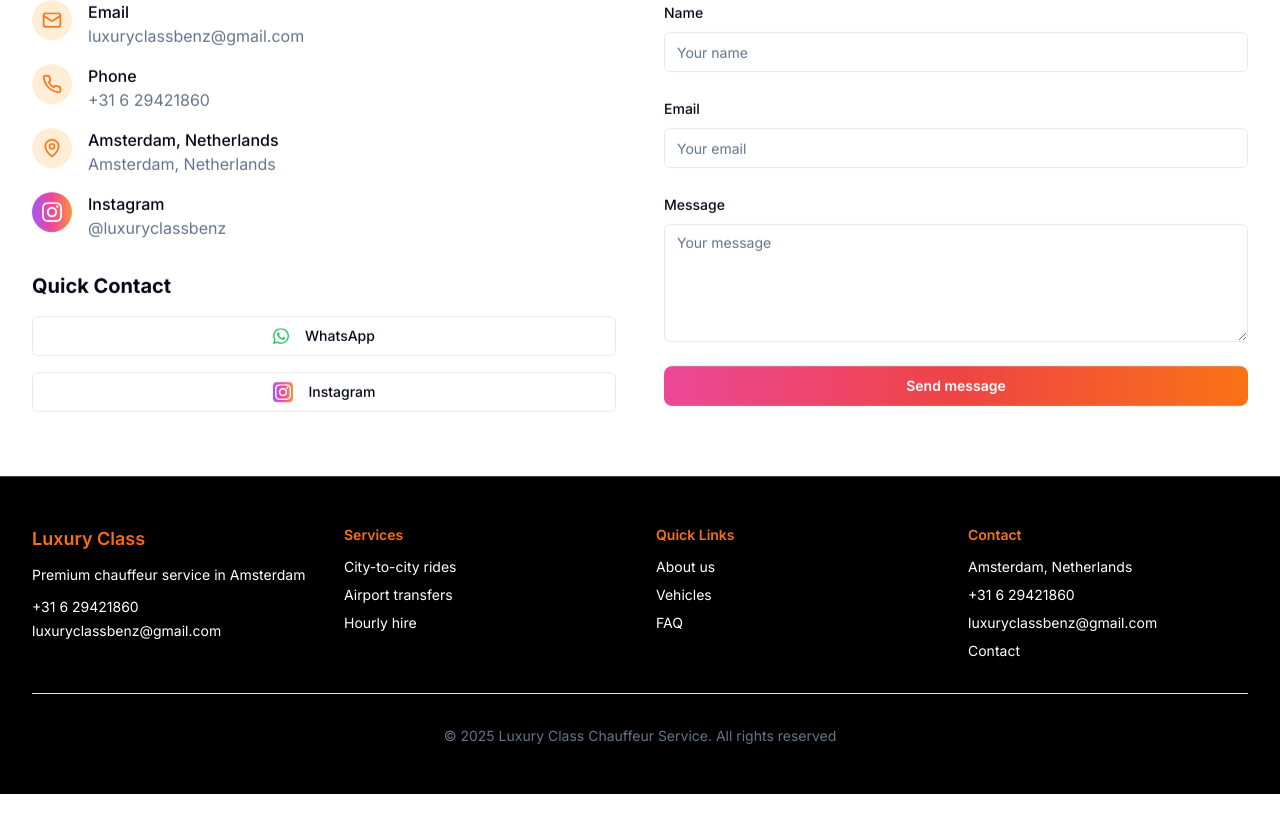
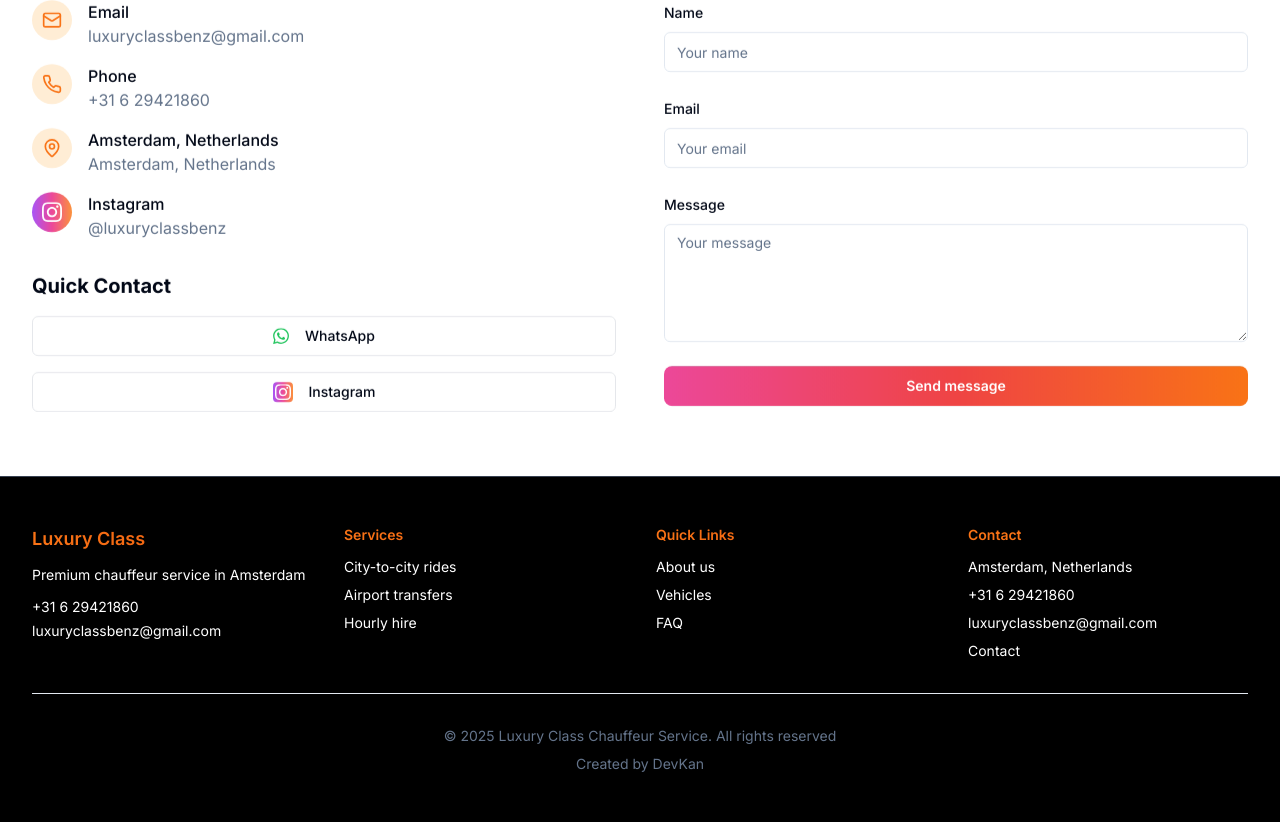
Before and after one commit to hakanb05/Luxury-Class, a Next.js app: page /contact in a window 1280 px wide. Shown: the part 397-1219 px from the top of the page. Before the commit the page ends 1191 px from the top, so only its background shows below. Built offline with nearby package versions, Linux system fonts and the light colour scheme.

Commit message:
Referral to my own website at the bottom

```diff
--- a/app/page.tsx
+++ b/app/page.tsx
@@ -207,7 +207,7 @@ export default function HomePage() {
                           <span>{route.distance}</span>
                           <span>{route.time}</span>
                         </div>
-                        <div className="text-sm text-muted-foreground">{t("otherway")}</div>
+                        {/* <div className="text-sm text-muted-foreground">{t("otherway")}</div> */}
                       </div>
                       <div className="flex-shrink-0">
                         {language === "nl" ? (
@@ -232,7 +232,7 @@ export default function HomePage() {
                 asChild
                 className=" text-white font-semibold py-2 px-4 rounded-lg bg-gradient-to-r from-pink-500 via-red-500 to-orange-500 hover:from-pink-600 hover:via-red-600 hover:to-orange-600"
               >
-                <Link href="/services">{t("viewAllRoutes")}</Link>
+                <Link href="/book">{t("viewAllRoutes")}</Link>
               </Button>
             </div>
           </div>
--- a/components/layout/footer.tsx
+++ b/components/layout/footer.tsx
@@ -7,8 +7,8 @@ export function Footer() {
   const { t } = useLanguage()
 
   return (
-  <footer className="bg-black text-white border-t border-t-gray-700">
-    <div className="container py-8 md:py-12">
+    <footer className="bg-black text-white border-t border-t-gray-700">
+      <div className="container py-8 md:py-12">
         <div className="grid grid-cols-1 gap-8 md:grid-cols-4">
           <div className="space-y-3">
             <h3 className="text-lg font-semibold bg-gradient-to-r from-orange-500 to-orange-600 bg-clip-text text-transparent dark:text-red-500">
@@ -16,13 +16,19 @@ export function Footer() {
             </h3>
             <p className="text-sm">{t("premiumService")}</p>
             <div className="space-y-1 text-sm text-foreground text-white">
-              <a href="tel:+31629421860" className="hover:underline block">+31 6 29421860</a>
-              <a href="mailto:luxuryclassbenz@gmail.com" className="hover:underline block">luxuryclassbenz@gmail.com</a>
+              <a href="tel:+31629421860" className="hover:underline block">
+                +31 6 29421860
+              </a>
+              <a href="mailto:luxuryclassbenz@gmail.com" className="hover:underline block">
+                luxuryclassbenz@gmail.com
+              </a>
             </div>
           </div>
 
           <div className="space-y-3">
-            <h4 className="text-sm font-semibold bg-gradient-to-r from-orange-500 to-orange-600 bg-clip-text text-transparent dark:text-red-500">{t("services")}</h4>
+            <h4 className="text-sm font-semibold bg-gradient-to-r from-orange-500 to-orange-600 bg-clip-text text-transparent dark:text-red-500">
+              {t("services")}
+            </h4>
             <ul className="space-y-2 text-sm text-muted-foreground">
               <li>
                 <Link href="/services" className="text-white">
@@ -43,7 +49,9 @@ export function Footer() {
           </div>
 
           <div className="space-y-3">
-            <h4 className="text-sm font-semibold bg-gradient-to-r from-orange-500 to-orange-600 bg-clip-text text-transparent dark:text-red-500">{t("quickLinks")}</h4>
+            <h4 className="text-sm font-semibold bg-gradient-to-r from-orange-500 to-orange-600 bg-clip-text text-transparent dark:text-red-500">
+              {t("quickLinks")}
+            </h4>
             <ul className="space-y-2 text-sm text-muted-foreground">
               <li>
                 <Link href="/about" className="text-white">
@@ -80,9 +88,19 @@ export function Footer() {
           </div>
         </div>
 
-        <div className="mt-8 border-t pt-8 text-center text-sm text-muted-foreground">
+        <div className="mt-8 border-t pt-8 text-center text-sm text-muted-foreground space-y-2">
           <p>
             &copy; {new Date().getFullYear()} Luxury Class Chauffeur Service. {t("allRightsReserved")}
+          </p>
+          <p>
+            <a
+              href="https://www.devkan.nl"
+              target="_blank"
+              rel="noopener noreferrer"
+              className="text-sm text-muted-foreground"
+            >
+              {t("createdByDevkan")}
+            </a>
           </p>
         </div>
       </div>
--- a/lib/translations.ts
+++ b/lib/translations.ts
@@ -541,6 +541,14 @@ export const translations = {
     fr: "Réserver Classe V",
     es: "Reservar Clase V",
   },
+  createdByDevkan: {
+    nl: "Gemaakt door DevKan",
+    en: "Created by DevKan",
+    de: "Erstellt von DevKan",
+    fr: "Créé par DevKan",
+    es: "Creado por DevKan",
+  },
+
   // S-Class features
   upTo3Passengers: {
     nl: "Tot 3 passagiers",
```
